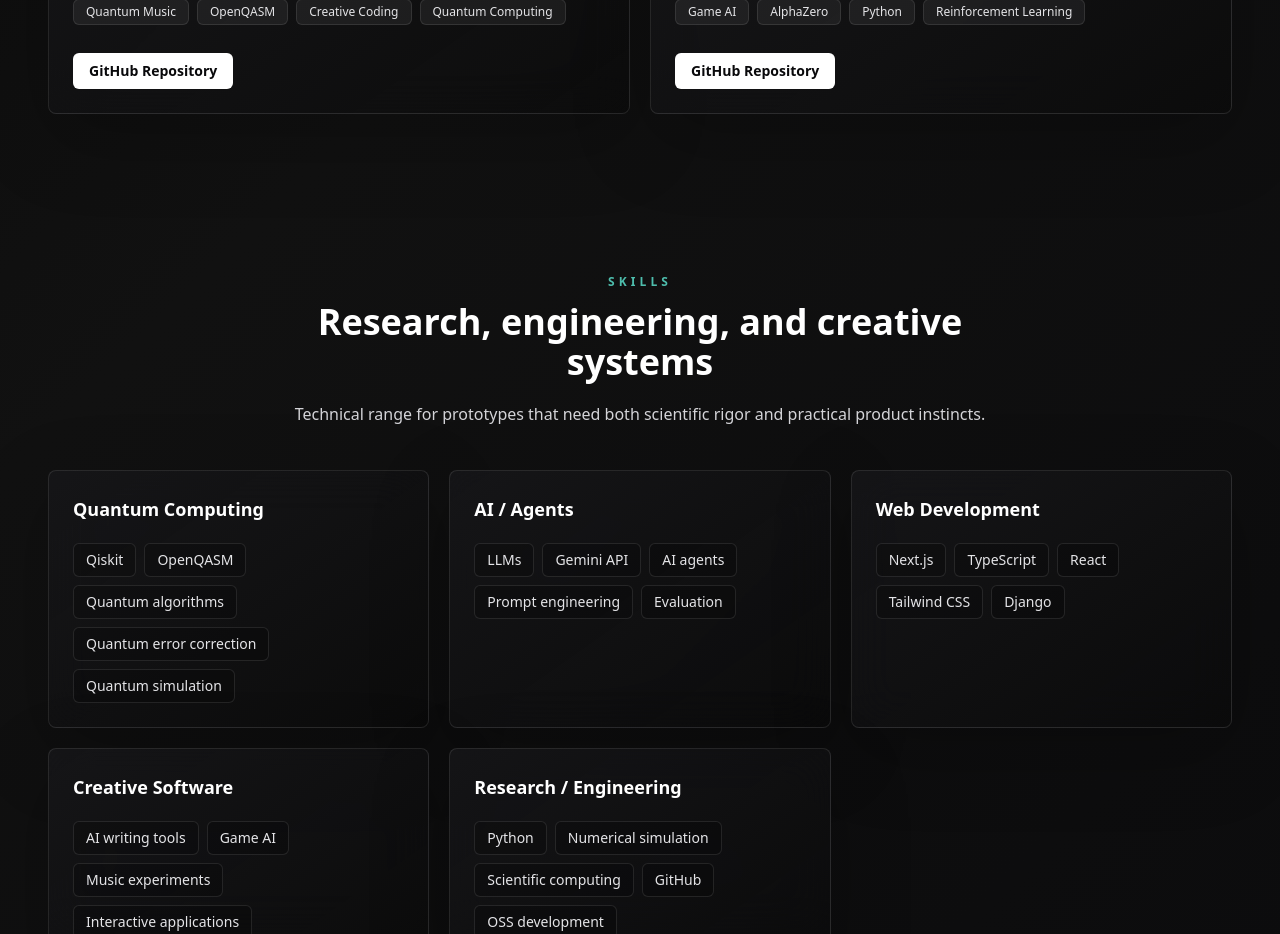
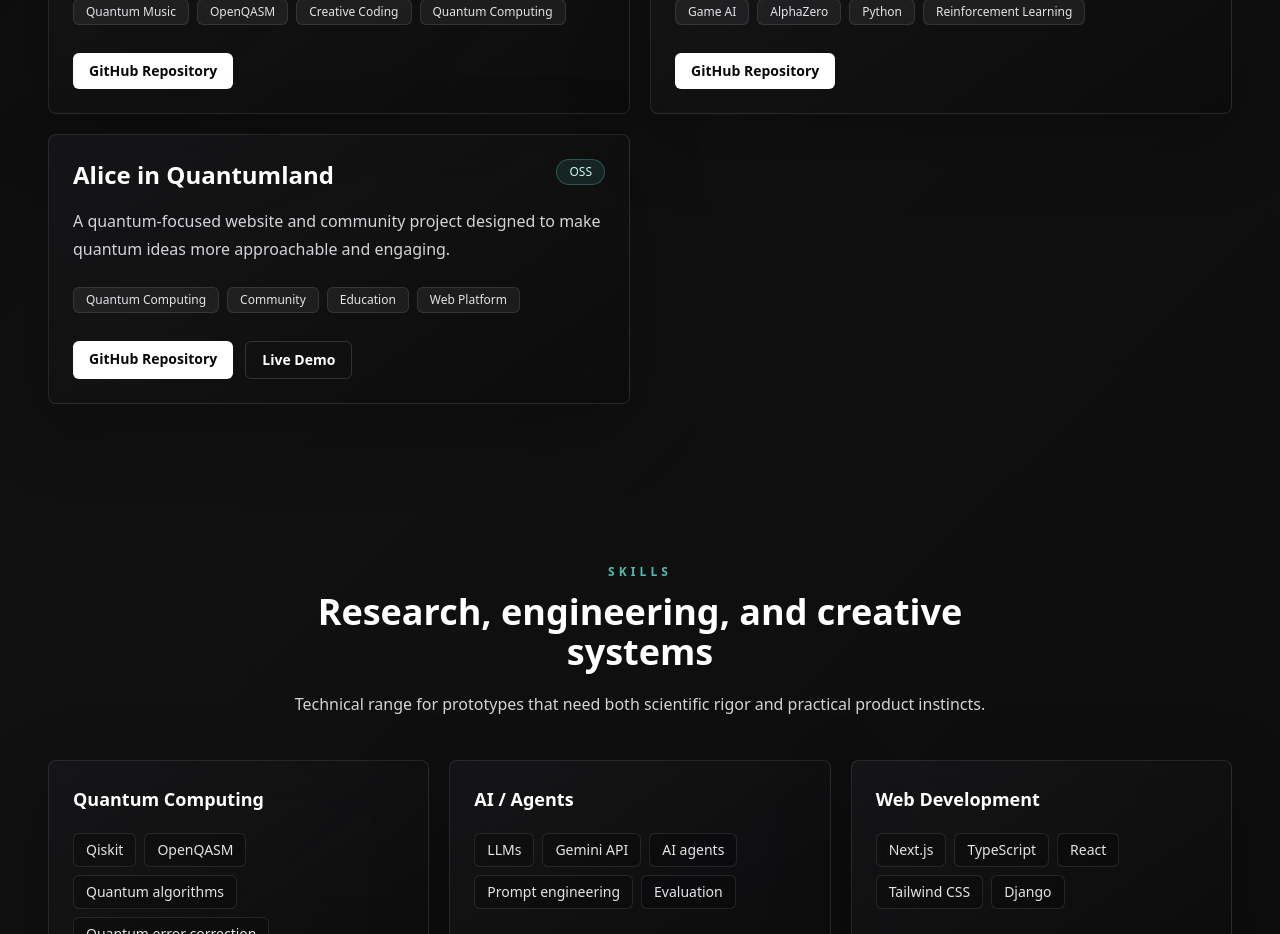
Before and after one commit to dorakingx/dorakingx.github.io, a Next.js app: page /en in a window 1280 px wide. Shown: the part 1920-2854 px from the top of the page. Built offline with nearby package versions, Linux system fonts and the light colour scheme.

Commit message:
Add Alice in Quantumland to featured projects

```diff
--- a/data/projects.ts
+++ b/data/projects.ts
@@ -1,10 +1,11 @@
 export type Project = {
   name: string;
-  repositoryName: string;
+  repositoryName?: string;
   description: string;
   descriptionJa: string;
   tags: string[];
   liveUrl?: string;
+  websiteOnly?: boolean;
 };
 
 export const projects: Project[] = [
@@ -43,5 +44,15 @@ export const projects: Project[] = [
     descriptionJa:
       "ボードゲーム「コリドー」のためのAlphaZeroスタイルAIプロジェクト。ゲームAI・探索・強化学習に着想を得た手法を組み合わせています。",
     tags: ["Game AI", "AlphaZero", "Python", "Reinforcement Learning"]
+  },
+  {
+    name: "Alice in Quantumland",
+    description:
+      "A quantum-focused website and community project designed to make quantum ideas more approachable and engaging.",
+    descriptionJa:
+      "量子のアイデアをより身近で魅力的に伝えることを目指した、量子分野のWebサイト兼コミュニティプロジェクト。",
+    tags: ["Quantum Computing", "Community", "Education", "Web Platform"],
+    liveUrl: "https://aliceinquantum.land",
+    websiteOnly: true
   }
 ];
```
